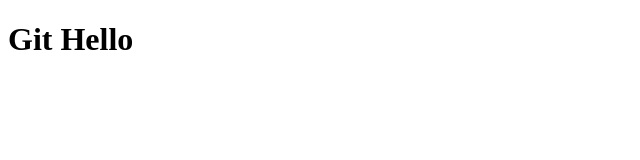
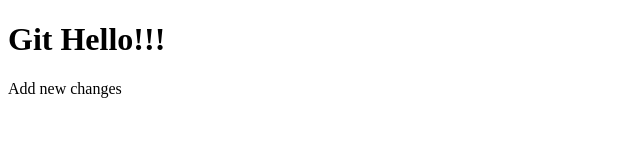
Before and after one commit to minusmanru/git-course, a plain HTML site: page index.html in a window 1280 px wide. Shown: the whole page, without its empty margins (0-640 px from the left). Drawn offline with Linux system fonts and the light colour scheme.

Commit message:
new changes in index readme n scriptsNew

```diff
--- a/index.html
+++ b/index.html
@@ -6,6 +6,7 @@
     <title>Document</title>
 </head>
 <body>
-    <h1>Git Hello</h1>
+    <h1>Git Hello!!!</h1>
+    <p>Add new changes</p>
 </body>
 </html>
--- a/scriptNew.js
+++ b/scriptNew.js
@@ -1 +1 @@
-console.log('scr')
+console.log('scr + new changes')
```
Also changed, not shown: readme.txt.
